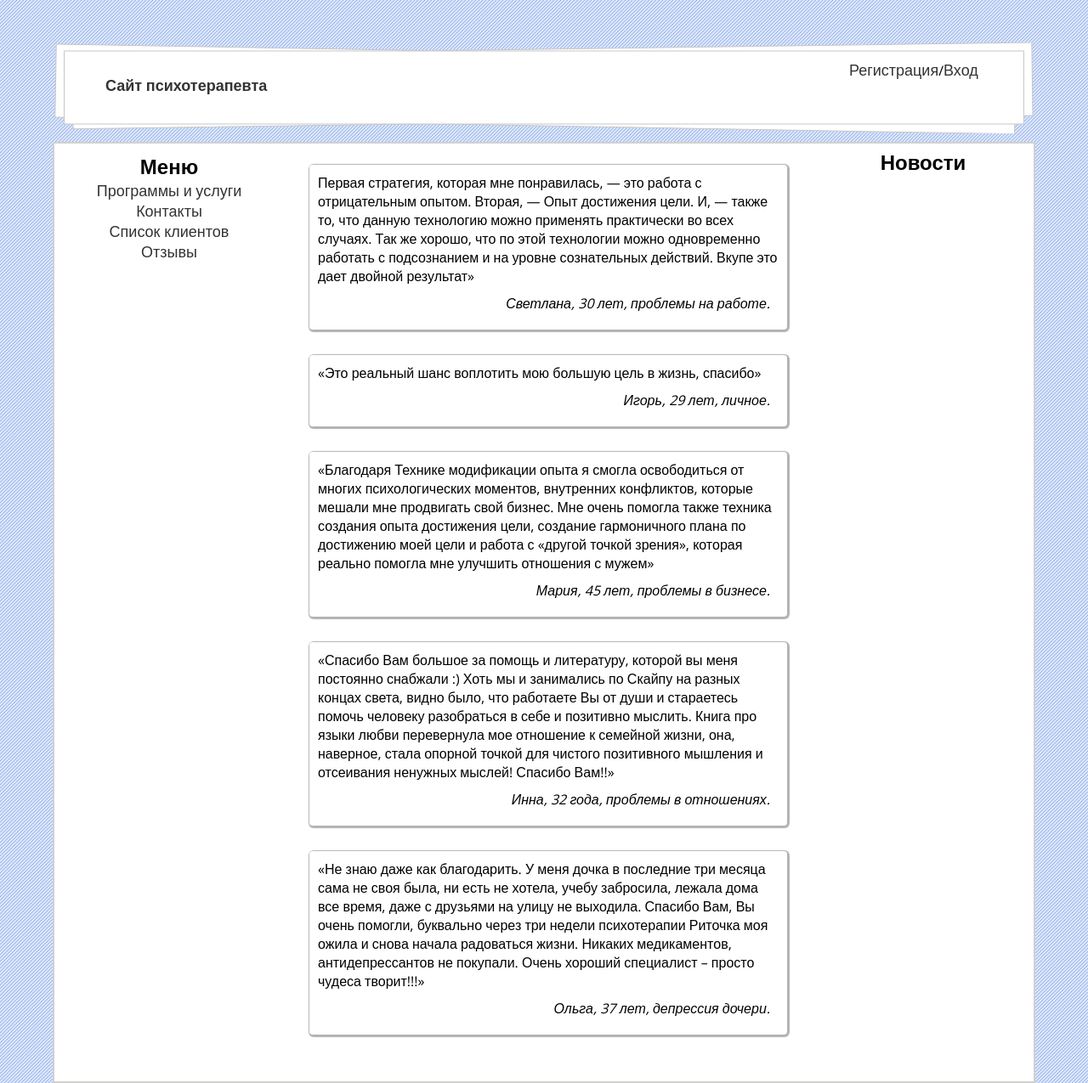
After one commit to ilyashishov/site3, a PHP site: page /reviews.php in a window 1280 px wide. The commit adds this page. Shown: the whole page at 85% size. Run offline with PHP 8.4, Linux system fonts and the light colour scheme; data that the repository does not hold is empty.

Commit message:
fix and add new page

```diff
--- a/clients.php
+++ b/clients.php
@@ -4,7 +4,7 @@ include("check.php");
 
 ?>
 <!DOCTYPE html>
-<html lang="en">
+<html lang="ru">
 <head>
 	<meta charset="UTF-8">
 	<title>Document</title>
--- a/css/style.css
+++ b/css/style.css
@@ -116,3 +116,34 @@ textarea{
 ul{
 	list-style: none;
 }
+
+.text{
+	margin: 20px;
+}
+.o{
+	text-indent: 1.5em;
+}
+
+.text li{
+	margin-bottom: 10px;
+	padding-left: 10px;
+}
+.text ul{
+	list-style: outside;
+}
+
+.reviews{
+	padding: 20px;
+}
+.review{
+	padding: 10px;
+	margin-bottom: 30px;
+	box-shadow: 1px 1px 1px 2px rgba(0,0,0,.3);
+	border-radius: 4px;
+}
+
+.review .author{
+	text-align: right;
+	margin: 10px;
+	font-style: italic;
+}
--- a/left.php
+++ b/left.php
@@ -28,10 +28,10 @@ $isLogin = isLogin();
 				<?php
 				}
 			?>
-			<li><a href="/clients.php">Программы и услуги</a></li>
-			<li><a href="/clients.php">Контакты</a></li>
+			<li><a href="/programma.php">Программы и услуги</a></li>
+			<li><a href="/contacts.php">Контакты</a></li>
 			<li><a href="/clients.php">Список клиентов</a></li>
-			<li><a href="/users_list.php">Отзывы</a></li>
+			<li><a href="/reviews.php">Отзывы</a></li>
 		</ul>
 	</div>
 </div>
--- /dev/null
+++ b/reviews.php
@@ -0,0 +1,65 @@
+<?php
+include("connect.php");
+?>
+<!DOCTYPE html>
+<html lang="ru">
+<head>
+	<meta charset="UTF-8">
+	<title>Document</title>
+	<link rel="stylesheet" href="./css/style.css">
+</head>
+<body>
+<?php include("header.php"); ?>
+<div class="container">
+	<?php include("left.php"); ?>
+	<div class="cont">
+		<div class="reviews">
+			<div class="review">
+				<p class="comment">
+					Первая стратегия, которая мне понравилась, — это работа с отрицательным опытом. Вторая, — Опыт достижения цели. И, — также то, что данную технологию можно применять практически во всех случаях. Так же хорошо, что по этой технологии можно одновременно работать с подсознанием и на уровне сознательных действий. Вкупе это дает двойной результат»
+				</p>
+				<p class="author">
+					Светлана, 30 лет, проблемы на работе.
+				</p>
+			</div>
+			<div class="review">
+				<p class="comment">
+					«Это реальный шанс воплотить мою большую цель в жизнь, спасибо»
+				</p>
+				<p class="author">
+					Игорь, 29 лет, личное.
+				</p>
+			</div>
+
+			<div class="review">
+				<p class="comment">
+					«Благодаря Технике модификации опыта я смогла освободиться от многих психологических моментов, внутренних конфликтов, которые мешали мне продвигать свой бизнес. Мне очень помогла также техника создания опыта достижения цели, создание гармоничного плана по достижению моей цели и работа с «другой точкой зрения», которая реально помогла мне улучшить отношения с мужем»
+				</p>
+				<p class="author">
+					Мария, 45 лет, проблемы в бизнесе.
+				</p>
+			</div>
+
+			<div class="review">
+				<p class="comment">
+					«Спасибо Вам большое за помощь и литературу, которой вы меня постоянно снабжали :) Хоть мы и занимались по Скайпу на разных концах света, видно было, что работаете Вы от души и стараетесь помочь человеку разобраться в себе и позитивно мыслить. Книга про языки любви перевернула мое отношение к семейной жизни, она, наверное, стала опорной точкой для чистого позитивного мышления и отсеивания ненужных мыслей! Спасибо Вам!!»
+				</p>
+				<p class="author">
+					Инна, 32 года, проблемы в отношениях.
+				</p>
+			</div>
+
+			<div class="review">
+				<p class="comment">
+					«Не знаю даже как благодарить. У меня дочка в последние три месяца сама не своя была, ни есть не хотела, учебу забросила, лежала дома все время, даже с друзьями на улицу не выходила. Спасибо Вам, Вы очень помогли, буквально через три недели психотерапии Риточка моя ожила и снова начала радоваться жизни. Никаких медикаментов, антидепрессантов не покупали. Очень хороший специалист – просто чудеса творит!!!»
+				</p>
+				<p class="author">
+					Ольга, 37 лет, депрессия дочери.
+				</p>
+			</div>
+		</div>
+	</div>
+	<?php include("right.php"); ?>
+</div>
+</body>
+</html>
--- a/right.php
+++ b/right.php
@@ -1,4 +1,3 @@
-
 <div class="right">
 	<div class="news">
 		<h2 class="text-center">Новости</h2>
```
Also changed, not shown: add_news.php (+9 -1 lines), contacts.php (added, +34 -0 lines), db/db2.sql (+20 -26 lines), index.php (+15 -2 lines), programma.php (added, +29 -0 lines).
